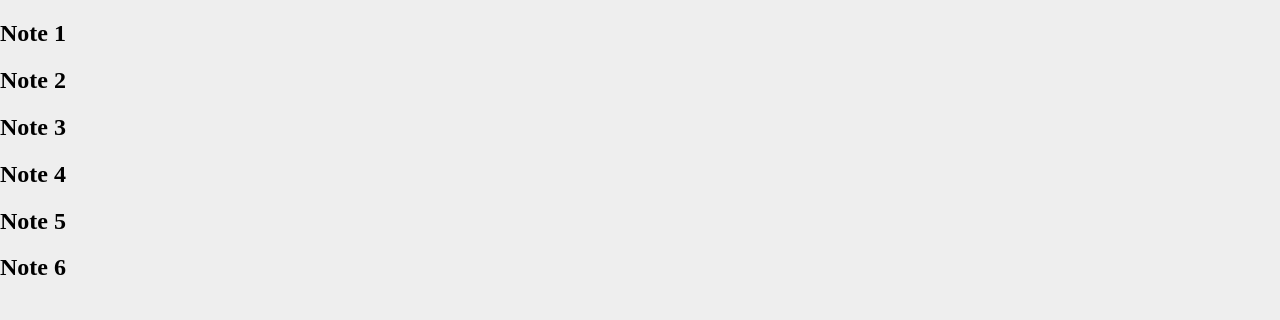
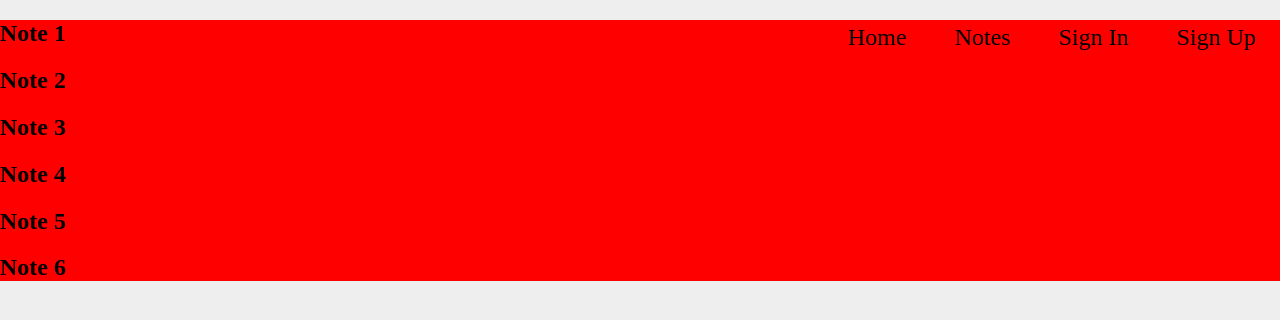
Before and after one commit to calebsmith00/notepad, a Next.js app: page /notes in a window 1280 px wide. Shown: the top 320 px of the page. Built offline with nearby package versions, Linux system fonts and the light colour scheme.

Commit message:
Update Note component to include Navbar

```diff
--- a/components/Notes/Notes.module.scss
+++ b/components/Notes/Notes.module.scss
@@ -0,0 +1,3 @@
+.notesContainer {
+    background: red;
+}
--- a/components/Notes/UserNotes.js
+++ b/components/Notes/UserNotes.js
@@ -1,6 +1,11 @@
+import Navbar from '../Navbar/Navbar'
+import styles from './Notes.module.scss'
+
 export default function Notes() {
     return (
-        <div>
+        <div className={styles.notesContainer}>
+            <Navbar darkText />
+
             <h2>Note 1</h2>
             <h2>Note 2</h2>
             <h2>Note 3</h2>
```
